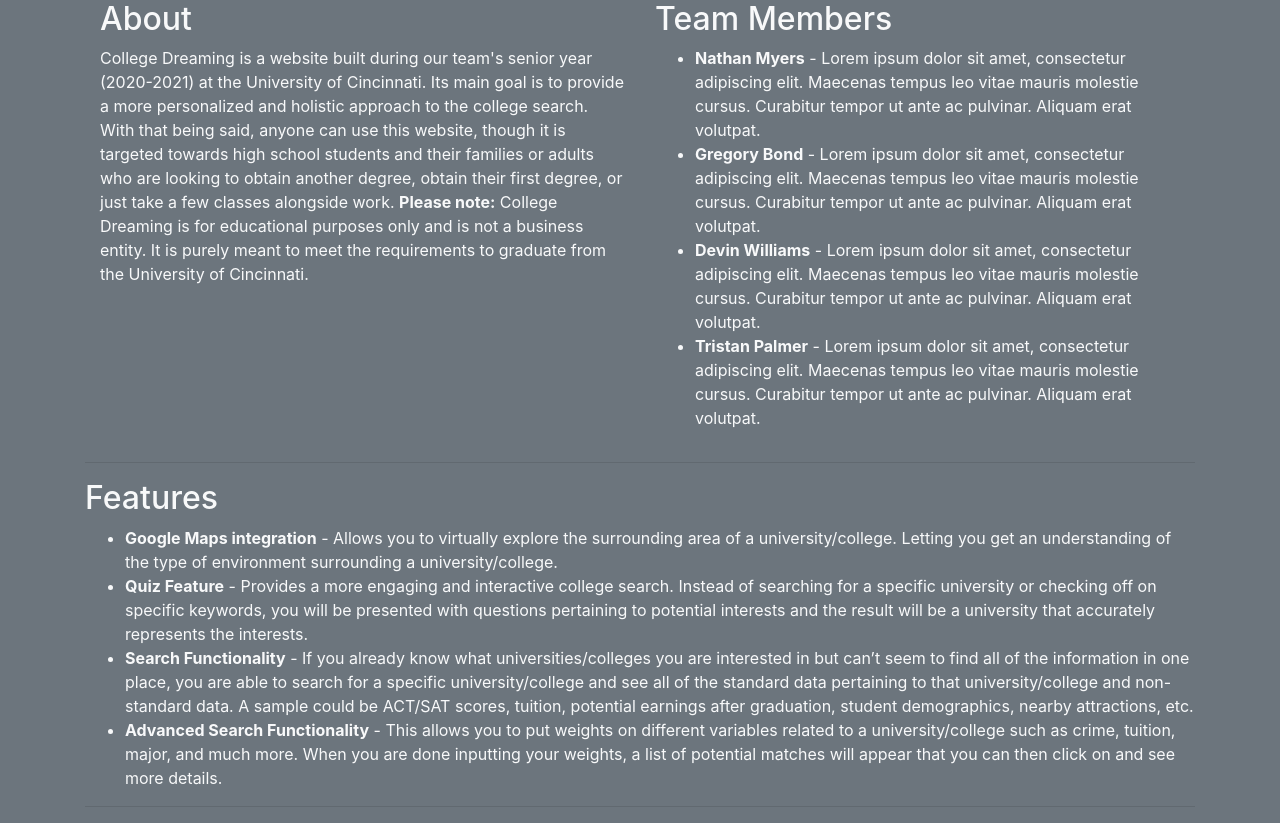
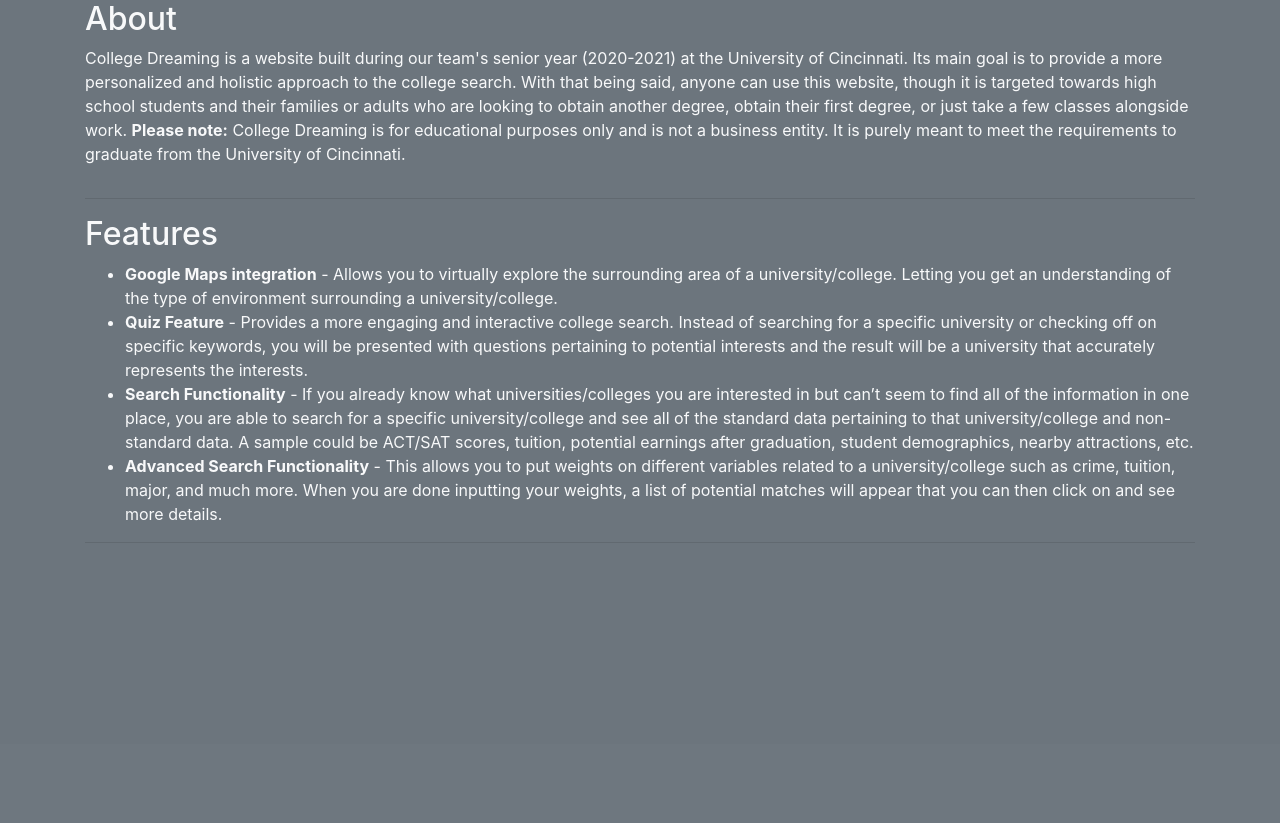
Before and after one commit to palmertt-uc/College_Dreaming, a Django app: page /about/ in a window 1280 px wide. Shown: the part 56-879 px from the top of the page. After the commit the page ends 599 px from the top, so only its background shows below. Run offline with Django 3.2, Linux system fonts and the light colour scheme; some libraries are stand-ins or nearby versions.

Commit message:
Changed About page, fixed URLs displaying wrong routes, changed the homepages link in HTML base file

```diff
--- a/college_dreaming/urls.py
+++ b/college_dreaming/urls.py
@@ -20,10 +20,6 @@ from django.conf.urls.static import static
 
 urlpatterns = [
     path('', include('universities.urls')),
-    path('universities/', include('universities.urls')),
-    path('search/', include('universities.urls')),
-    path('about/', include('universities.urls')),
-    path('contact/', include('universities.urls')),
     path('admin/', admin.site.urls),
 ]
 
--- a/universities/templates/universities/about.html
+++ b/universities/templates/universities/about.html
@@ -6,7 +6,7 @@
     <div class="container about-page-header">
         <div class="container">
             <div class="row">
-                <div class="col-sm">
+                <div>
                     <h2>About</h2>
                     <p>College Dreaming is a website built during our team's senior year (2020-2021) at the
                     University of Cincinnati. Its main goal is to provide a more personalized and
@@ -16,31 +16,6 @@
                         a few classes alongside work. <strong>Please note:</strong> College Dreaming is for educational purposes
                     only and is not a business entity. It is purely meant to meet the requirements to graduate
                     from the University of Cincinnati.</p>
-                </div>
-                <div class="col-sm">
-                    <h2>Team Members</h2>
-                    <ul>
-                        <li>
-                            <strong>Nathan Myers</strong> - Lorem ipsum dolor sit amet, consectetur adipiscing
-                            elit. Maecenas tempus leo vitae mauris molestie cursus. Curabitur
-                            tempor ut ante ac pulvinar. Aliquam erat volutpat.
-                        </li>
-                        <li>
-                            <strong>Gregory Bond</strong> - Lorem ipsum dolor sit amet, consectetur adipiscing
-                            elit. Maecenas tempus leo vitae mauris molestie cursus. Curabitur
-                            tempor ut ante ac pulvinar. Aliquam erat volutpat.
-                        </li>
-                        <li>
-                            <strong>Devin Williams</strong> - Lorem ipsum dolor sit amet, consectetur adipiscing
-                            elit. Maecenas tempus leo vitae mauris molestie cursus. Curabitur
-                            tempor ut ante ac pulvinar. Aliquam erat volutpat.
-                        </li>
-                        <li>
-                            <strong>Tristan Palmer</strong> - Lorem ipsum dolor sit amet, consectetur adipiscing
-                            elit. Maecenas tempus leo vitae mauris molestie cursus. Curabitur
-                            tempor ut ante ac pulvinar. Aliquam erat volutpat.
-                        </li>
-                    </ul>
                 </div>
             </div>
         </div>
--- a/universities/templates/universities/base.html
+++ b/universities/templates/universities/base.html
@@ -18,7 +18,7 @@
   <div class="collapse navbar-collapse" id="navbarText">
     <ul class="navbar-nav mr-auto">
       <li class="nav-item">
-        <a class="nav-link" href="/">Home</a>
+        <a class="nav-link" href="{% url 'home' %}">Home</a>
       </li>
       <li class="nav-item">
         <a class="nav-link" href="{% url 'universities' %}">Universities</a>
--- a/universities/urls.py
+++ b/universities/urls.py
@@ -2,7 +2,7 @@ from django.urls import path
 from . import views
 
 urlpatterns = [
-    path('', views.index, name='index'),
+    path('', views.index, name='home'),
     path('universities/', views.universities, name='universities'),
     path('search/', views.search, name='search'),
     path('about/', views.about, name='about'),
```
